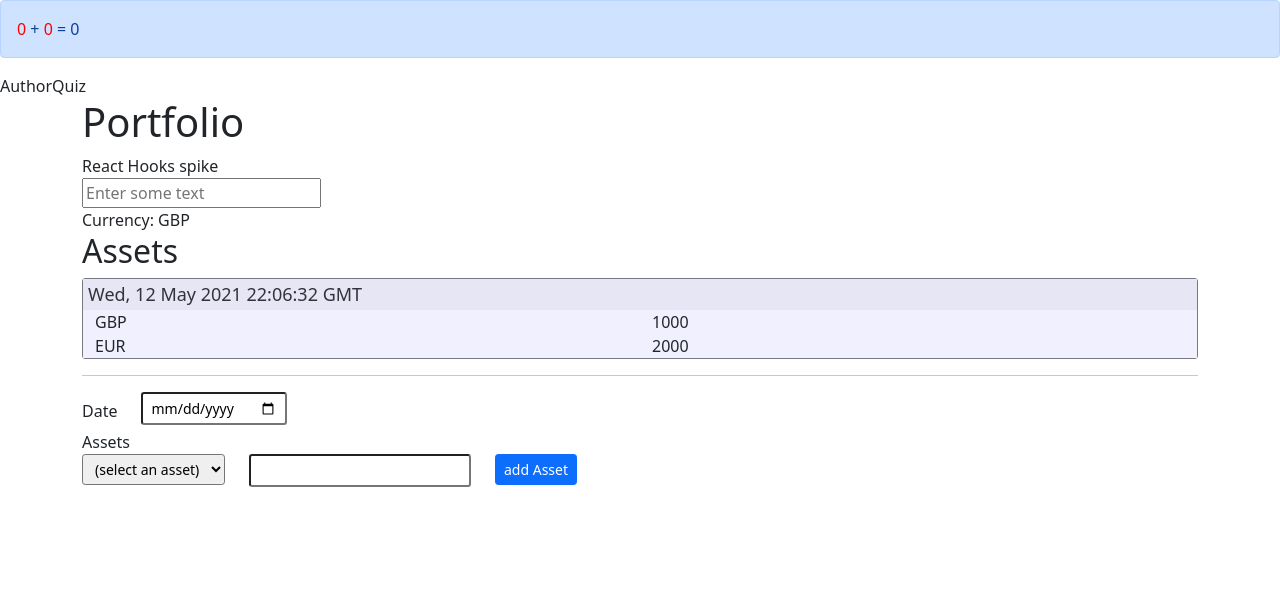
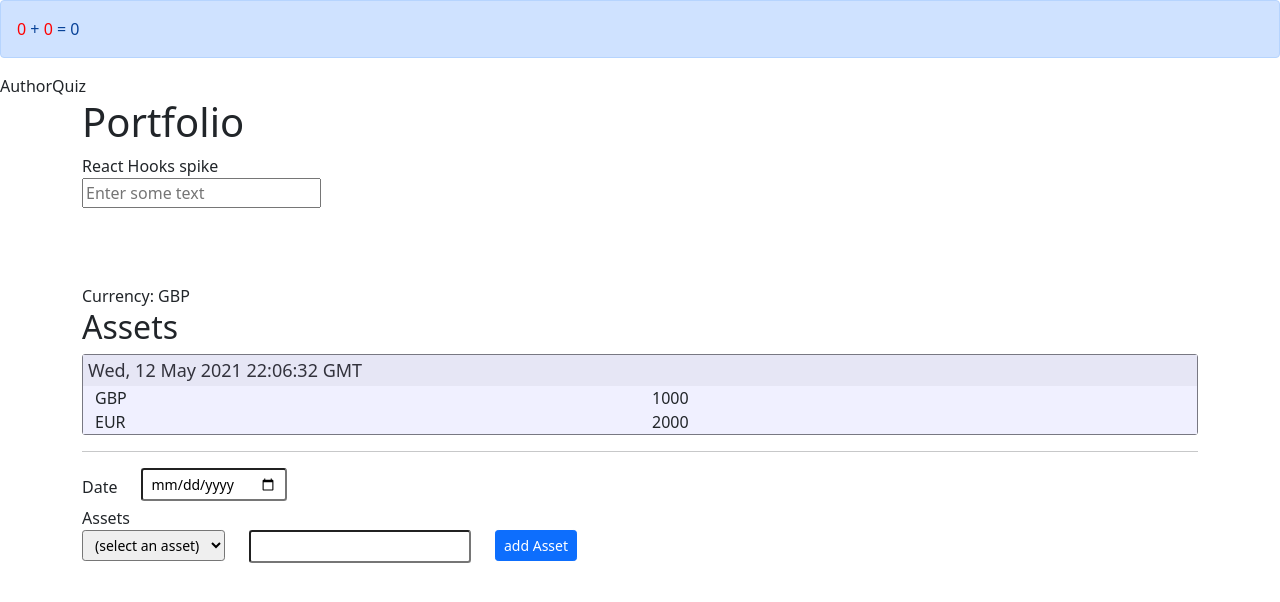
Before and after one commit to alex-piccione/spikes.React, a React (Create React App) app: page / in a window 1280 px wide. Shown: the top 602 px of the page. Built offline with nearby package versions, Linux system fonts and the light colour scheme.

Commit message:
use multiple useState hook in the same component

```diff
--- a/src/components/Fields/InputField.tsx
+++ b/src/components/Fields/InputField.tsx
@@ -5,14 +5,24 @@ const InputField = () => {
 
   // use destructuring to get the text value andf the funtion to update it
   // also, set the initial value to ""
+  // using multiple "useState" calls is recommended over less calls with complex object
   const [text, setText] = useState("")
+  const [historyList, setHistoryList] = useState(Array.of<string>())
 
   return (<>
     <input
       placeholder="Enter some text"
-      onChange={(ev => setText(ev.target.value))}
+      onChange={(ev =>{
+         setText(ev.target.value)
+         setHistoryList([...historyList, ev.target.value])
+        })}
     />
     <div>{text}</div>
+    <ul>
+      {historyList.map(v =>
+          <div>{v}</div>
+      )}
+    </ul>
    </>)
 }
 
--- a/src/components/Portfolio/DateAssetsAdd.component.tsx
+++ b/src/components/Portfolio/DateAssetsAdd.component.tsx
@@ -1,6 +1,5 @@
-import { emitWarning } from "process"
 import React from "react"
-import { Asset, AssetAtDate, DateAssets } from "./Portfolio"
+import { Asset, AssetAtDate } from "./Portfolio"
 
 interface Props {
   availableAssets: Asset[],
--- a/src/components/Portfolio/PortfolioDashboard.tsx
+++ b/src/components/Portfolio/PortfolioDashboard.tsx
@@ -26,7 +26,7 @@ export default class PortfolioDashboard extends React.Component<DashboardProps,
   addAsset = (date:Date, asset:AssetAtDate) => {
 
     let portfolio = this.state.portfolio
-    let existingDate = portfolio.dates.filter(d => getDatePart(d.date) == getDatePart(date))
+    let existingDate = portfolio.dates.filter(d => getDatePart(d.date) === getDatePart(date))
 
     if (existingDate.length === 0) {
       const newDate:DateAssets = { date: date, assets: [asset]}
```
